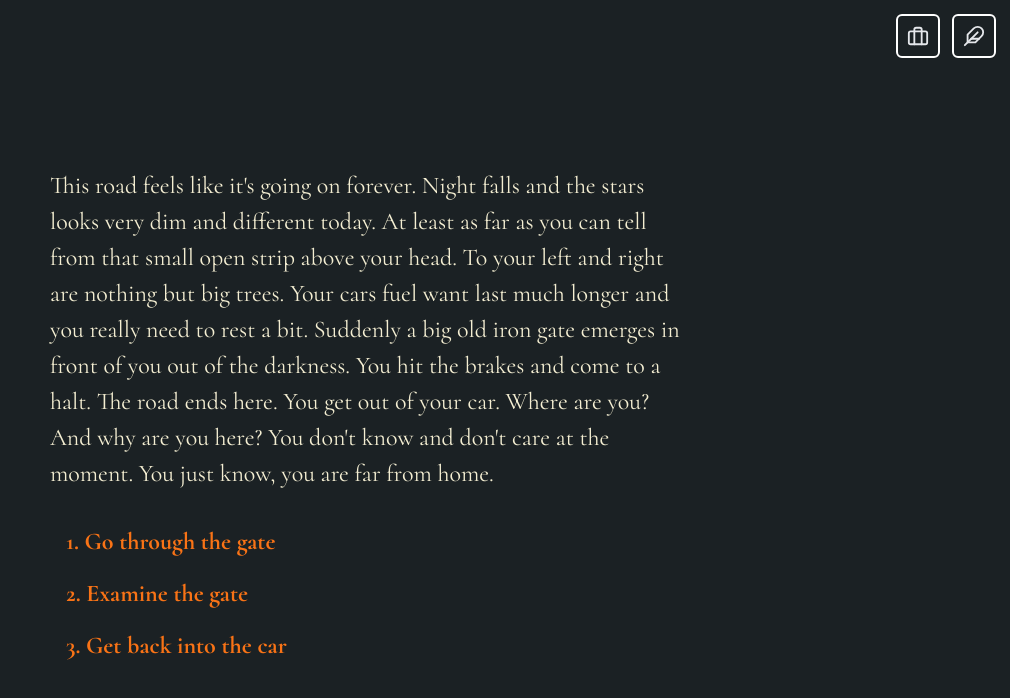
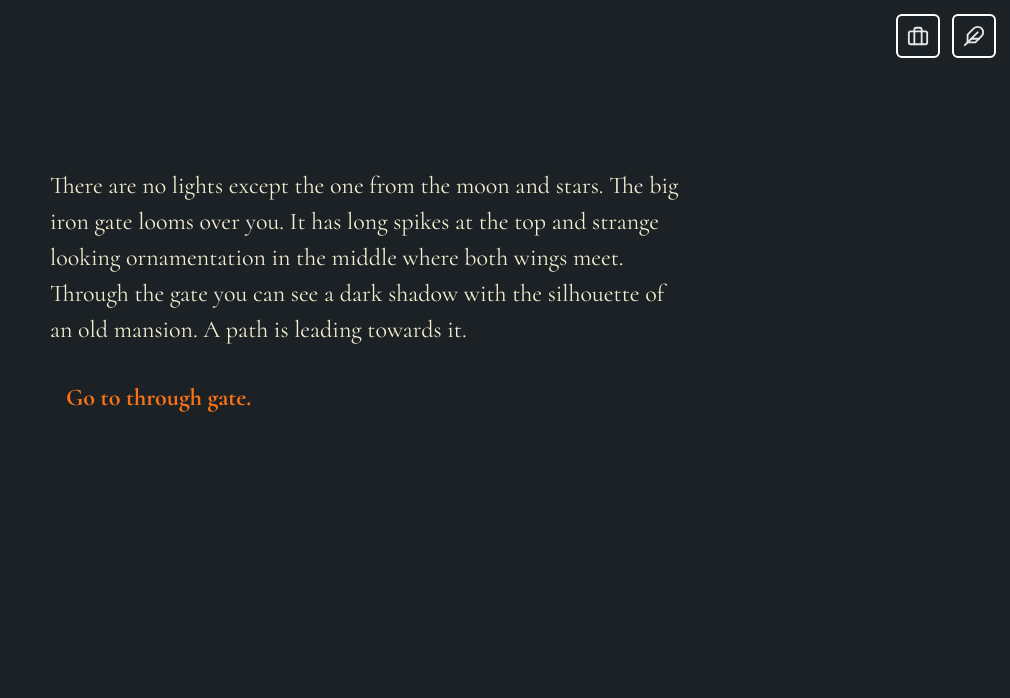
Before and after one commit to pixelprodukt/far-from-home, a React (Vite) app: page / in a window 1280 px wide. Shown: the top 698 px of the page, without its empty margins (270-1280 px from the left). Built offline with nearby package versions, Linux system fonts and the light colour scheme.

Commit message:
added some data

```diff
--- a/src/App.tsx
+++ b/src/App.tsx
@@ -1,8 +1,14 @@
 import { Briefcase, Feather } from 'react-feather';
 import TextButton from './components/TextButton';
 import IconButton from './components/IconButton';
+import GATE_ROOM_DATA from './data/gate.json';
+import { RoomDto } from './models/dto/Room.dto';
+import { useState } from 'react';
 
 const App = () => {
+    const gateRoomData = GATE_ROOM_DATA as RoomDto;
+    const [room, setRoom] = useState(gateRoomData);
+
     return (
         <>
             <div className='p-2 flex flex-wrap justify-end'>
@@ -15,26 +21,12 @@ const App = () => {
 
                 <section>
                     <p className='text-base mb-6'>
-                        This road feels like it's going on forever. Night falls and the stars looks very dim
-                        and different today. At least as far as you can tell from that small open strip above
-                        your head. To your left and right are nothing but big trees. Your cars fuel want last
-                        much longer and you really need to rest a bit. Suddenly a big old iron gate emerges
-                        in front of you out of the darkness. You hit the brakes and come to a halt. The road
-                        ends here. You get out of your car. Where are you? And why are you here? You don't
-                        know and don't care at the moment. You just know, you are far from home.
+                        {room.text}
                     </p>
-                    {/* <p className='text-base mb-6'>
-                        There are no lights except the one from the moon and stars. The big iron gate looms
-                        over you. It has long spikes at the top and strange looking ornamentation in the
-                        middle where both wings meet. Through the gate you can see a dark shadow with the
-                        silhouette of an old mansion. A path is leading towards it.
-                    </p> */}
                 </section>
 
                 <div>
-                    <TextButton onClick={() => { console.log('hello from button 1') }} title='1. Go through the gate' /><br />
-                    <TextButton onClick={() => { console.log('hello from button 2') }} title='2. Examine the gate' /><br />
-                    <TextButton onClick={() => { console.log('hello from button 3') }} title='3. Get back into the car' /><br />
+                    {room.actions.map(action => <div><TextButton onClick={() => { console.log('hello from button 1') }} title={action.text} /></div>)}
                 </div>
 
             </div>
--- a/src/data/gate.json
+++ b/src/data/gate.json
@@ -3,6 +3,7 @@
     "text": "There are no lights except the one from the moon and stars. The big iron gate looms over you. It has long spikes at the top and strange looking ornamentation in the middle where both wings meet. Through the gate you can see a dark shadow with the silhouette of an old mansion. A path is leading towards it.",
     "actions": [
         {
+            "type": "MOVE",
             "text": "Go to through gate.",
             "moveToRoomId": "FRONT_YARD"
         }
--- a/src/models/Action.dto.ts
+++ /dev/null
@@ -1,6 +0,0 @@
-import { RoomId } from './RoomId.enum';
-
-export interface Action {
-    text: string;
-    moveToRoomId: RoomId;
-}
--- /dev/null
+++ b/src/models/Action.enum.ts
@@ -0,0 +1,4 @@
+export enum ActionType {
+    MOVE = 'MOVE',
+    INSPECT = 'INSPECT'
+}
```
Also changed, not shown: src/data/front_door.json (+6 -6 lines), src/data/front_yard.json (added, +21 -0 lines), src/models/Room.dto.ts (deleted, +0 -8 lines), src/models/dto/Action.dto.ts (added, +8 -0 lines), src/models/dto/Room.dto.ts (added, +8 -0 lines).
